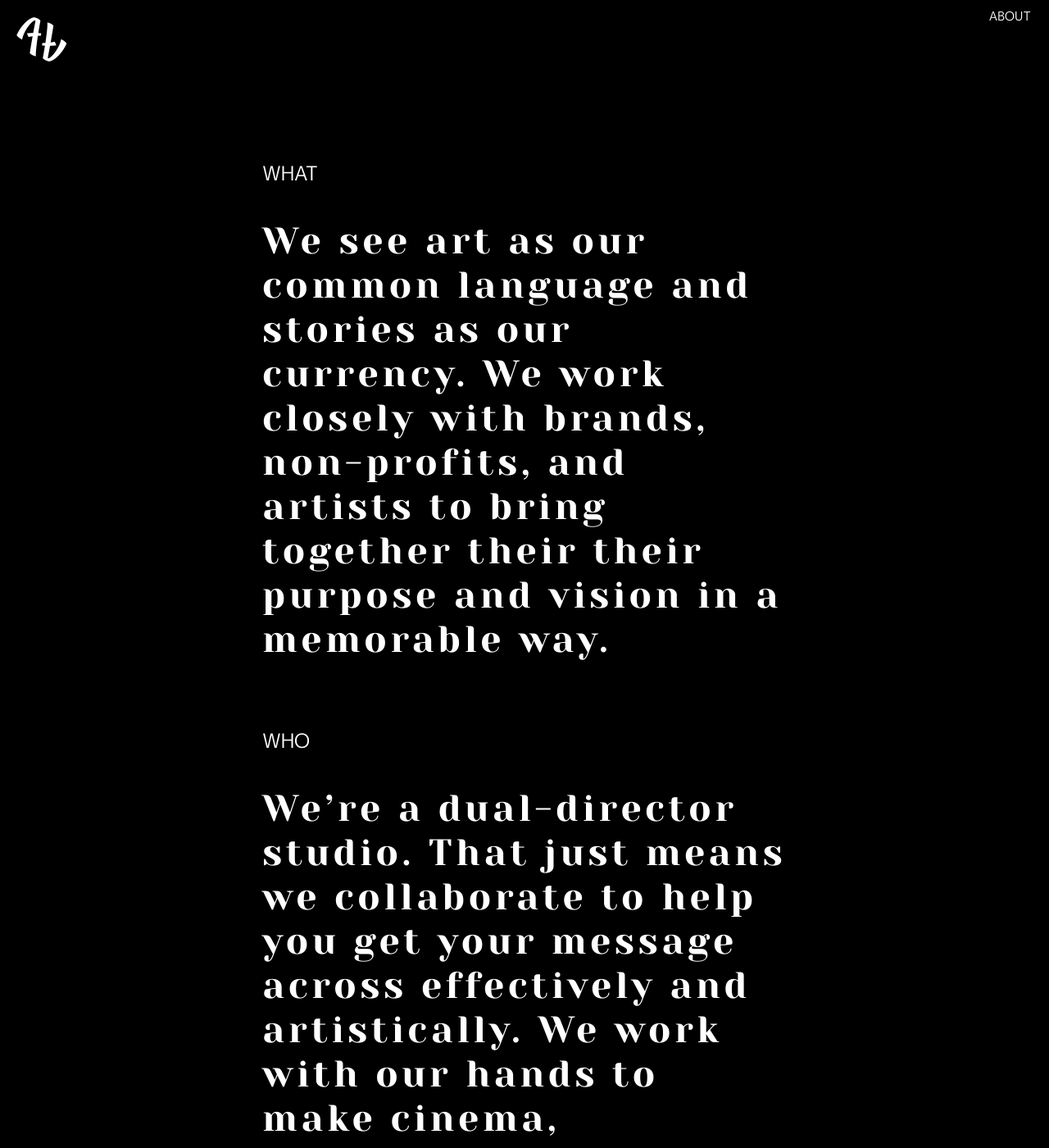
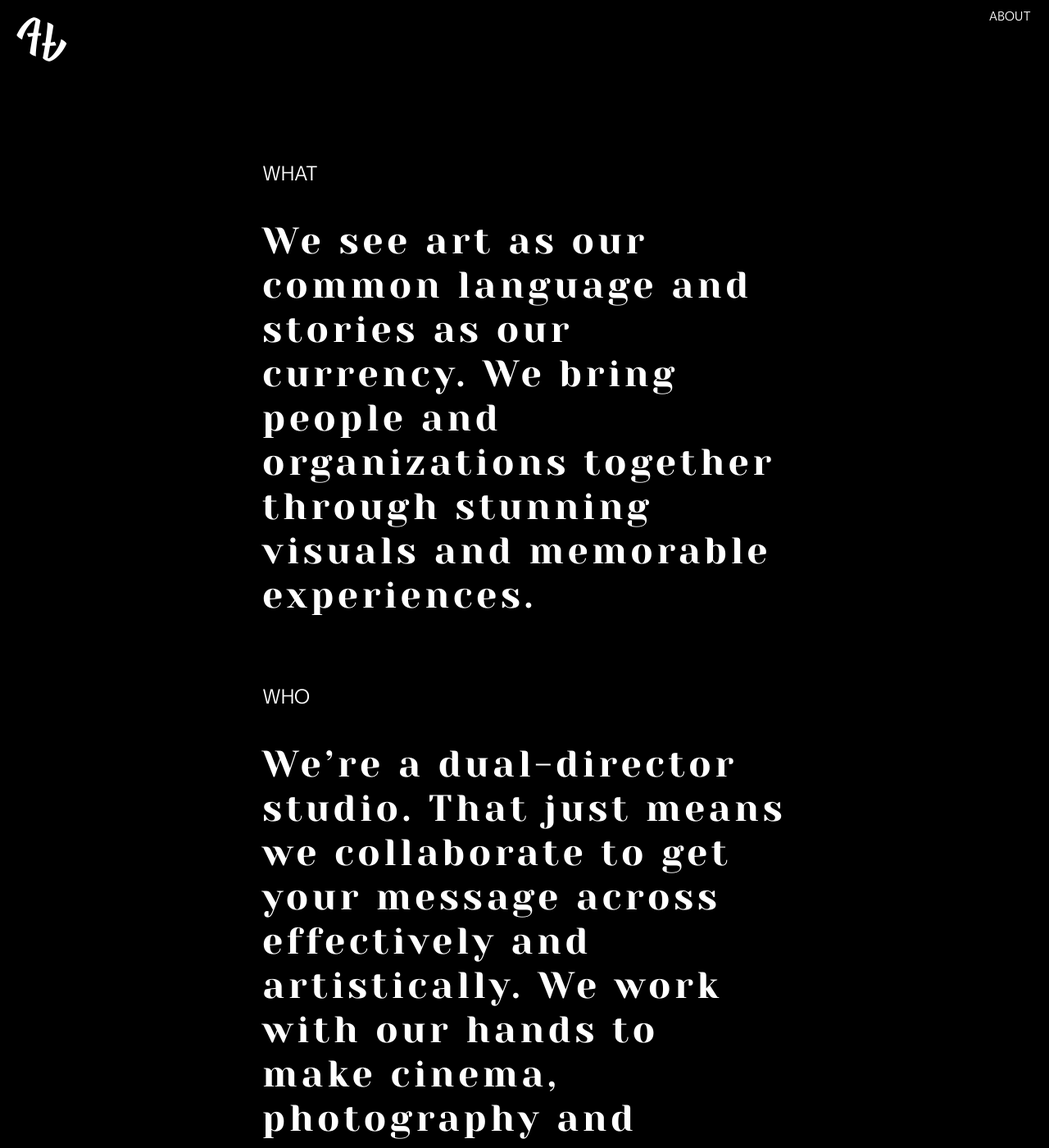
Before and after one commit to factorytown/factorytown.github.io, a Jekyll site: the page built from _pages/about.md, in a window 1280 px wide and 1400 px high. Shown: the whole window at 82% size. Built offline with Jekyll 4.4.1, drawn with Linux system fonts in a browser that asks for light colours; nearby versions of some CDN libraries; some of the changed text lies outside the part shown.

Commit message:
Updated About

```diff
--- a/_pages/about.md
+++ b/_pages/about.md
@@ -4,19 +4,19 @@ title: ABOUT
 
 ### WHAT
 
-## We see art as our common language and stories as our currency. We work closely with brands, non-profits, and artists to bring together their their purpose and vision in a memorable way.
+## We see art as our common language and stories as our currency. We bring people and organizations together through stunning visuals and memorable experiences.
 
 <BR>
 
 ### WHO
 
-## We're a dual-director studio. That just means we collaborate to help you get your message across effectively and artistically. We work with our hands to make cinema, photography and imaginative visuals. We like to play equally in fiction and non-fiction. Our main goal is to find out what's wrong and help fix it.
+## We're a dual-director studio. That just means we collaborate to get your message across effectively and artistically. We work with our hands to make cinema, photography and imaginative visuals that are entertaining and interactive.
 
 <BR>
 
 ### WHERE
 
-## Factory Town is headquartered in the Pacific Northwest, specifically in Spokane, Washington. It's one of the most beautiful areas we know. Come visit us sometime, we'd love to show you around and take you to pizza or something.
+## Factory Town is headquartered in the Pacific Northwest, specifically in Spokane, Washington. It's one of the most beautiful areas we know. Come visit us sometime, we'd love to show you around and take you to pizza.
 
 <BR>
 
```
